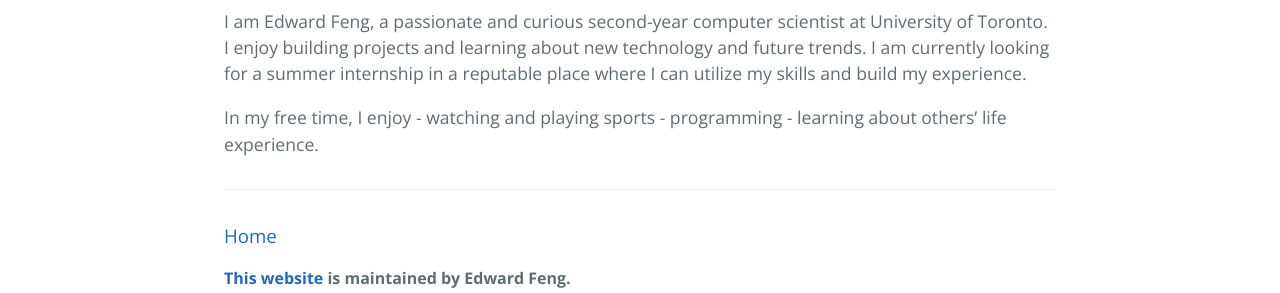
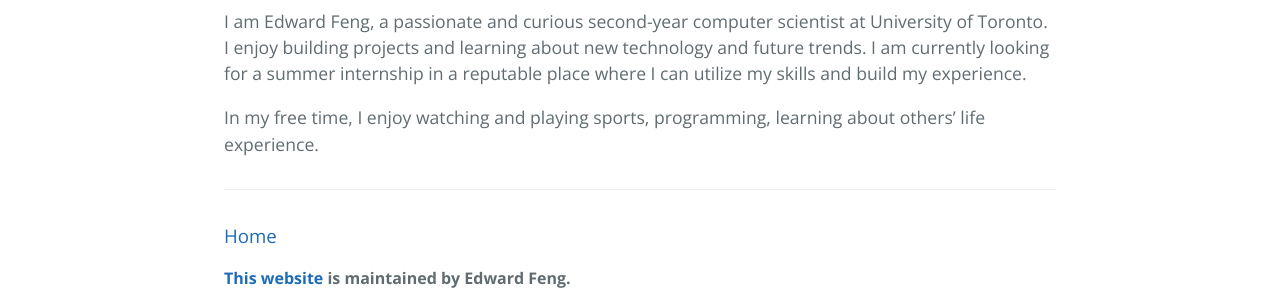
Before and after one commit to edward0414/myWeb1.0, a Jekyll site: the page built from pages/About.md, in a window 1280 px wide. Shown: the part 612-905 px from the top of the page. Built offline with Jekyll 4.4.1, drawn with Linux system fonts in a browser that asks for light colours.

```diff
--- a/pages/About.md
+++ b/pages/About.md
@@ -9,7 +9,4 @@ permalink: /about/
 
 I am Edward Feng, a passionate and curious second-year computer scientist at University of Toronto. I enjoy building projects and learning about new technology and future trends. I am currently looking for a summer internship in a reputable place where I can utilize my skills and build my experience.
 
-In my free time, I enjoy
-    - watching and playing sports
-    - programming
-    - learning about others' life experience.
+In my free time, I enjoy watching and playing sports, programming, learning about others' life experience.
```
Also changed, not shown: _posts/2016-05-06-Fantasy-Point-Calculator.markdown (added, +15 -0 lines).
